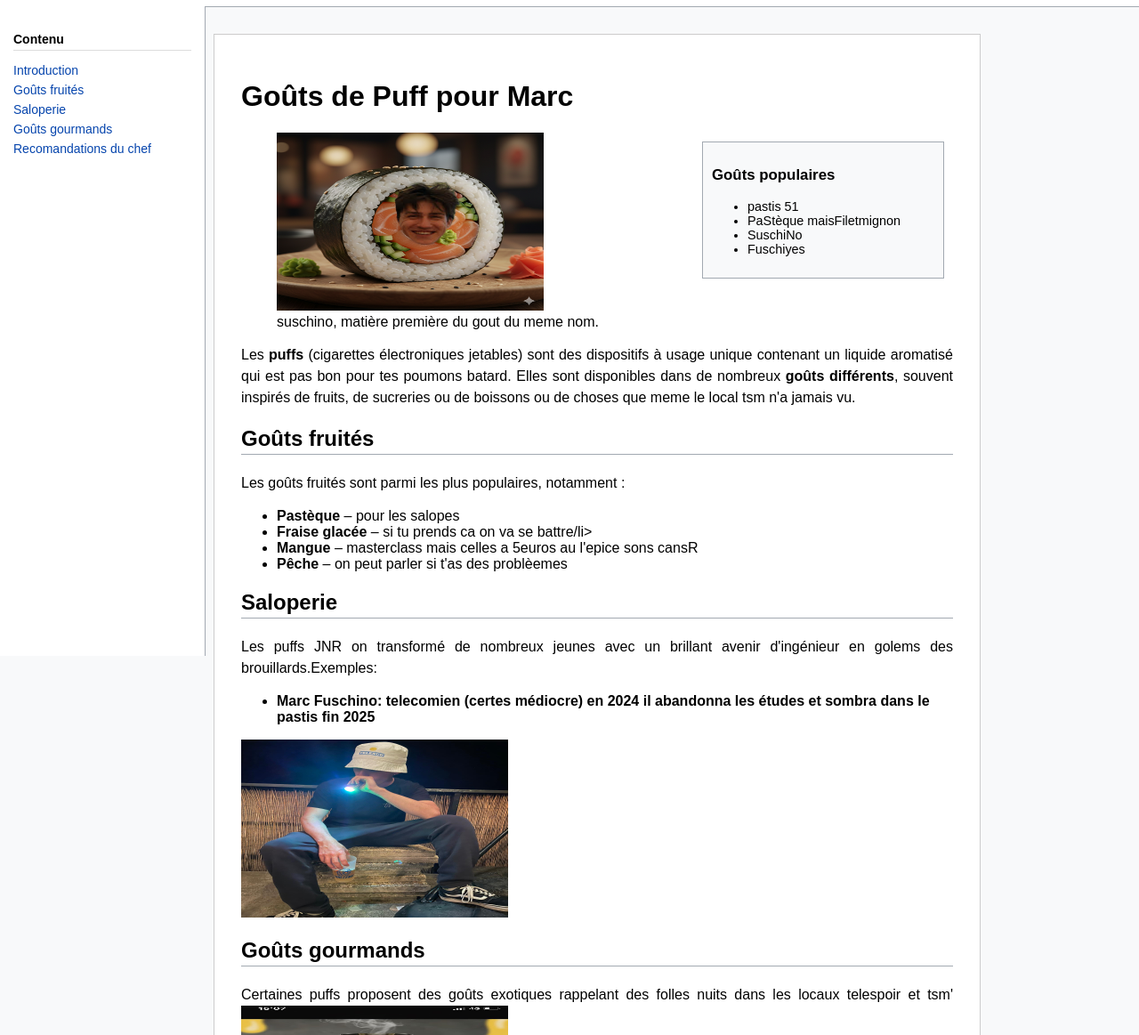
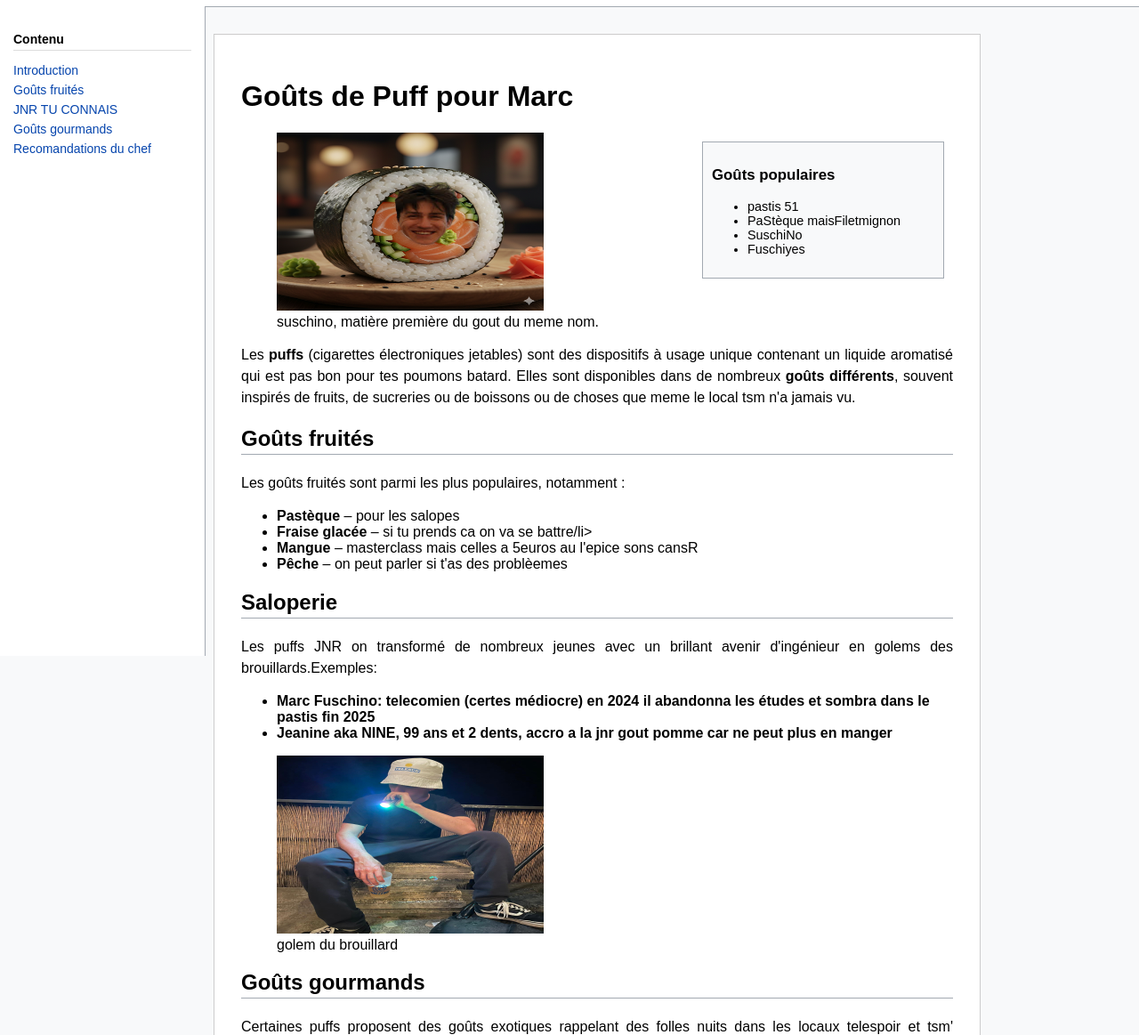
Before and after one commit to BreitlingLeBoss/puff, a plain HTML site: page index.html in a window 1280 px wide. Shown: the part 63-1226 px from the top of the page at 89% size. Drawn offline with Linux system fonts and the light colour scheme.

Commit message:
Update index.html

```diff
--- a/index.html
+++ b/index.html
@@ -96,7 +96,7 @@
     <h3>Contenu</h3>
     <a href="#intro">Introduction</a>
     <a href="#fruit">Goûts fruités</a>
-    <a href="#JNR tu connais">Saloperie</a>
+    <a href="#JNR tu connais">JNR TU CONNAIS</a>
     <a href="#gourmand">Goûts gourmands</a>
     <a href="#avertissements">Recomandations du chef</a>
 </div>
@@ -141,8 +141,13 @@ Les goûts fruités sont parmi les plus populaires, notamment :
 Les puffs JNR on transformé de nombreux jeunes avec un brillant avenir d'ingénieur en golems des brouillards.Exemples:
 <ul>
     <li><strong>Marc Fuschino: telecomien (certes médiocre) en 2024 il abandonna les études et sombra dans le pastis fin 2025</strong></li>
+    <li><strong>Jeanine aka NINE, 99 ans et 2 dents, accro a la jnr gout pomme car ne peut plus en manger</strong></li>
 </ul>
-<img src="images/marc.png" alt="golem du brouillard" width="300" height="200">
+<figure>
+  <img src="images/marc.png" alt="golem du brouillard" width="300" height="200">
+
+  <figcaption>golem du brouillard</figcaption>
+</figure>
 </p>
 
 <h2 id="gourmand">Goûts gourmands</h2>
```
